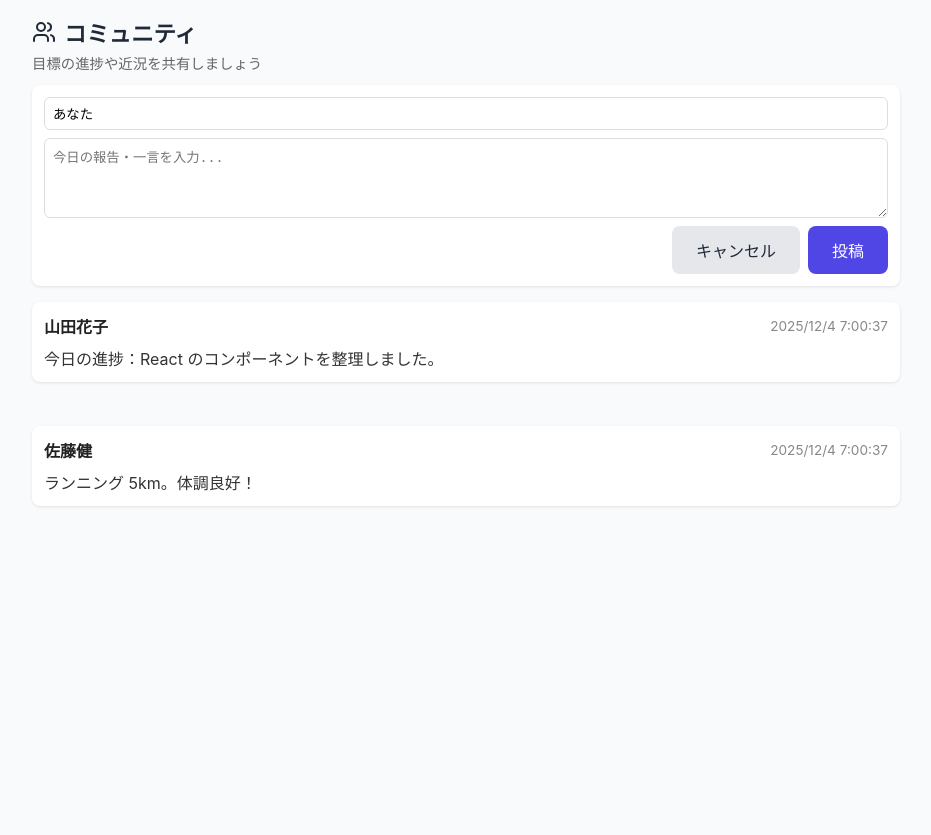
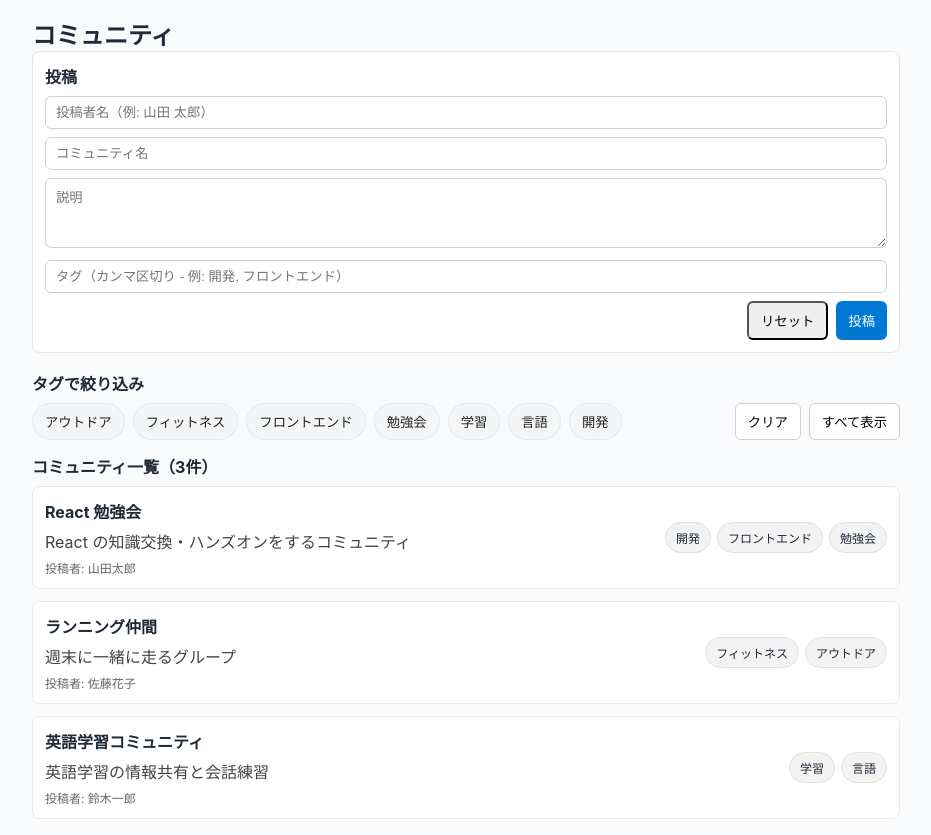
Before and after one commit to fca-koki-maeda/Team-C-Goal-App, a React (Vite) app: page /social in a window 1280 px wide. Shown: the whole page, without its empty margins (174-1105 px from the left). Before the commit the page ends 800 px from the top, so only its background shows below. Built offline with nearby package versions, Linux system fonts and the light colour scheme.

Commit message:
SNS機能カテゴリ分け追加

```diff
--- a/src/components/Social.tsx
+++ b/src/components/Social.tsx
@@ -1,89 +1,285 @@
-import React, { useState } from 'react';
-import '../styles/social.css';
-import { Users } from 'lucide-react';
+import React, { useEffect, useMemo, useState, FormEvent } from 'react';
 
-interface Post {
+type Community = {
 	id: string;
+	name: string;
+	description: string;
+	tags: string[];
 	author: string;
-  content: string;
-  date: string;
-}
+};
 
-const initialPosts: Post[] = [
+const STORAGE_KEY = 'social_communities_v1';
+
+const DEFAULT_COMMUNITIES: Community[] = [
 	{
-    id: 'p1',
-    author: '山田花子',
-    content: '今日の進捗：React のコンポーネントを整理しました。',
-    date: new Date().toLocaleString('ja-JP'),
+		id: 'c1',
+		name: 'React 勉強会',
+		description: 'React の知識交換・ハンズオンをするコミュニティ',
+		tags: ['開発', 'フロントエンド', '勉強会'],
+		author: '山田太郎',
 	},
 	{
-    id: 'p2',
-    author: '佐藤健',
-    content: 'ランニング 5km。体調良好！',
-    date: new Date().toLocaleString('ja-JP'),
+		id: 'c2',
+		name: 'ランニング仲間',
+		description: '週末に一緒に走るグループ',
+		tags: ['フィットネス', 'アウトドア'],
+		author: '佐藤花子',
+	},
+	{
+		id: 'c3',
+		name: '英語学習コミュニティ',
+		description: '英語学習の情報共有と会話練習',
+		tags: ['学習', '言語'],
+		author: '鈴木一郎',
 	},
 ];
 
-const Social: React.FC = () => {
-  const [posts, setPosts] = useState<Post[]>(initialPosts);
-  const [content, setContent] = useState('');
-  const [author, setAuthor] = useState('あなた');
+export default function Social(): JSX.Element {
+	// localStorage から読み込み（初期化関数で行う）
+	const [communities, setCommunities] = useState<Community[]>(() => {
+		try {
+			const raw = localStorage.getItem(STORAGE_KEY);
+			if (raw) {
+				const parsed = JSON.parse(raw) as Community[];
+				if (Array.isArray(parsed)) return parsed;
+			}
+		} catch {
+			// 読み込み失敗時はデフォルトを使う
+		}
+		return DEFAULT_COMMUNITIES;
+	});
 
-  const addPost = () => {
-    if (!content.trim()) return;
-    const newPost: Post = {
-      id: `p${Date.now()}`,
-      author: author || '匿名',
-      content: content.trim(),
-      date: new Date().toLocaleString('ja-JP'),
+	// localStorage に保存（communities が変わる度）
+	useEffect(() => {
+		try {
+			localStorage.setItem(STORAGE_KEY, JSON.stringify(communities));
+		} catch {
+			// 保存失敗は無視
+		}
+	}, [communities]);
+
+	// --- 投稿フォームの状態（投稿者名フィールドを追加） ---
+	const [name, setName] = useState('');
+	const [description, setDescription] = useState('');
+	const [tagInput, setTagInput] = useState(''); // カンマ区切りで入力
+	const [author, setAuthor] = useState(''); // 追加: 投稿者名入力
+
+	const handleSubmit = (e: FormEvent) => {
+		e.preventDefault();
+		const tags = tagInput
+			.split(',')
+			.map((t) => t.trim())
+			.filter(Boolean);
+		if (!name.trim()) return;
+		const newC: Community = {
+			id: `c${Date.now()}`,
+			name: name.trim(),
+			description: description.trim(),
+			tags,
+			author: author.trim() || '匿名', // 投稿者未入力時は '匿名'
 		};
-    setPosts([newPost, ...posts]);
-    setContent('');
+		setCommunities((prev) => [newC, ...prev]);
+		setName('');
+		setDescription('');
+		setTagInput('');
+		setAuthor(''); // リセット
 	};
 
+	// 全タグをユニークに抽出してソート
+	const allTags = useMemo(() => {
+		const s = new Set<string>();
+		communities.forEach((c) => c.tags.forEach((t) => s.add(t)));
+		return Array.from(s).sort();
+	}, [communities]);
+
+	// 選択タグ
+	const [selectedTags, setSelectedTags] = useState<string[]>([]);
+
+	const toggleTag = (tag: string) =>
+		setSelectedTags((prev) => (prev.includes(tag) ? prev.filter((t) => t !== tag) : [...prev, tag]));
+
+	const clearTags = () => setSelectedTags([]);
+
+	// フィルタ（選択タグが空なら全件、そうでなければ any マッチ）
+	const filtered = useMemo(() => {
+		if (selectedTags.length === 0) return communities;
+		return communities.filter((c) => c.tags.some((t) => selectedTags.includes(t)));
+	}, [communities, selectedTags]);
+
+	// スタイル（簡潔にインラインで）
+	const styles = {
+		container: { padding: 16, maxWidth: 900, margin: '0 auto' },
+		form: { marginBottom: 18, padding: 12, border: '1px solid #e6e6e6', borderRadius: 8, background: '#fff' },
+		input: { width: '100%', padding: '8px 10px', marginBottom: 8, borderRadius: 6, border: '1px solid #d0d0d0' },
+		tagCloud: { display: 'flex', gap: 8, flexWrap: 'wrap', alignItems: 'center' },
+		tagPill: (active = false) => ({
+			padding: '8px 12px',
+			borderRadius: 20,
+			background: active ? '#0078d4' : '#f3f5f7',
+			color: active ? '#fff' : '#222',
+			border: active ? '1px solid #005a9e' : '1px solid rgba(0,0,0,0.06)',
+			cursor: 'pointer',
+			fontWeight: active ? 700 : 500,
+			boxShadow: active ? '0 1px 4px rgba(0,0,0,0.08)' : undefined,
+		}),
+		chip: { display: 'inline-flex', gap: 6, alignItems: 'center', padding: '6px 8px', borderRadius: 999, background: '#eef6ff', color: '#005a9e', fontWeight: 600 },
+		communityCard: { border: '1px solid #eaeaea', padding: 12, borderRadius: 8, background: '#fff' },
+		authorText: { fontSize: 12, color: '#666', marginTop: 6 },
+	} as const;
+
 	return (
-    <div className="social-page">
-      <header className="social-header">
-        <div className="social-title">
-          <Users size={24} />
-          <h1>コミュニティ</h1>
-        </div>
-        <p className="social-sub">目標の進捗や近況を共有しましょう</p>
-      </header>
+		<div style={styles.container}>
+			<h2>コミュニティ</h2>
 
-      <section className="compose card">
+			{/* 投稿フォーム（投稿者名入力を追加） */}
+			<form onSubmit={handleSubmit} style={styles.form} aria-label="新規コミュニティ投稿フォーム">
+				<div style={{ marginBottom: 8, fontWeight: 700 }}>投稿</div>
+
 				<input
-          className="input-author"
+					style={styles.input}
+					placeholder="投稿者名（例: 山田 太郎）"
 					value={author}
 					onChange={(e) => setAuthor(e.target.value)}
-          placeholder="表示名"
+				/>
+
+				<input
+					style={styles.input}
+					placeholder="コミュニティ名"
+					value={name}
+					onChange={(e) => setName(e.target.value)}
 				/>
 				<textarea
-          className="input-content"
-          value={content}
-          onChange={(e) => setContent(e.target.value)}
-          placeholder="今日の報告・一言を入力..."
+					style={{ ...styles.input, minHeight: 70 }}
+					placeholder="説明"
+					value={description}
+					onChange={(e) => setDescription(e.target.value)}
 				/>
-        <div className="compose-actions">
-          <button className="btn btn-secondary" onClick={() => setContent('')}>キャンセル</button>
-          <button className="btn btn-primary" onClick={addPost}>投稿</button>
+				<input
+					style={styles.input}
+					placeholder="タグ（カンマ区切り - 例: 開発, フロントエンド）"
+					value={tagInput}
+					onChange={(e) => setTagInput(e.target.value)}
+				/>
+				<div style={{ display: 'flex', gap: 8, justifyContent: 'flex-end' }}>
+					<button type="button" onClick={() => { setName(''); setDescription(''); setTagInput(''); setAuthor(''); }} style={{ padding: '8px 12px', borderRadius: 6 }}>
+						リセット
+					</button>
+					<button type="submit" style={{ padding: '8px 12px', borderRadius: 6, background: '#0078d4', color: '#fff', border: 'none' }}>
+						投稿
+					</button>
 				</div>
+			</form>
+
+			{/* タグフィルタ（見やすいタグクラウド） */}
+			<section aria-labelledby="tag-filter" style={{ marginBottom: 14 }}>
+				<div id="tag-filter" style={{ marginBottom: 8, fontWeight: 700 }}>
+					タグで絞り込み
+				</div>
+
+				<div style={{ display: 'flex', gap: 12, alignItems: 'center', marginBottom: 8 }}>
+					<div style={styles.tagCloud}>
+						{allTags.length === 0 ? (
+							<div style={{ color: '#666' }}>タグがありません</div>
+						) : (
+							allTags.map((tag) => {
+								const active = selectedTags.includes(tag);
+								return (
+									<button
+										key={tag}
+										type="button"
+										onClick={() => toggleTag(tag)}
+										aria-pressed={active}
+										style={styles.tagPill(active)}
+										title={`タグ: ${tag}`}
+									>
+										{tag}
+									</button>
+								);
+							})
+						)}
+					</div>
+
+					<div style={{ marginLeft: 'auto', display: 'flex', gap: 8 }}>
+						<button
+							type="button"
+							onClick={clearTags}
+							style={{ padding: '8px 12px', borderRadius: 6, border: '1px solid #d0d0d0', background: '#fff' }}
+						>
+							クリア
+						</button>
+						<button
+							type="button"
+							onClick={() => setSelectedTags([])}
+							style={{ padding: '8px 12px', borderRadius: 6, border: '1px solid #d0d0d0', background: '#fff' }}
+						>
+							すべて表示
+						</button>
+					</div>
+				</div>
+
+				{selectedTags.length > 0 && (
+					<div style={{ marginBottom: 8 }}>
+						選択中:
+						<span style={{ marginLeft: 8, display: 'inline-flex', gap: 8, flexWrap: 'wrap', verticalAlign: 'middle' }}>
+							{selectedTags.map((t) => (
+								<span key={t} style={styles.chip}>
+									{t}
+									<button
+										type="button"
+										onClick={() => toggleTag(t)}
+										aria-label={`タグ ${t} を解除`}
+										style={{ background: 'transparent', border: 'none', cursor: 'pointer', color: '#005a9e' }}
+									>
+										×
+									</button>
+								</span>
+							))}
+						</span>
+					</div>
+				)}
 			</section>
 
-      <section className="feed">
-        {posts.map((p) => (
-          <article key={p.id} className="post card">
-            <div className="post-header">
-              <strong className="post-author">{p.author}</strong>
-              <span className="post-date">{p.date}</span>
+			{/* コミュニティ一覧（投稿者名を表示） */}
+			<section aria-labelledby="community-list">
+				<div id="community-list" style={{ marginBottom: 8, fontWeight: 700 }}>
+					コミュニティ一覧（{filtered.length}件）
 				</div>
-            <p className="post-content">{p.content}</p>
-          </article>
+
+				<ul style={{ listStyle: 'none', padding: 0, margin: 0, display: 'grid', gap: 12 }}>
+					{filtered.map((c) => (
+						<li key={c.id} style={styles.communityCard}>
+							<div style={{ display: 'flex', justifyContent: 'space-between', gap: 12 }}>
+								<div>
+									<div style={{ fontWeight: 700 }}>{c.name}</div>
+									<div style={{ color: '#444', marginTop: 6 }}>{c.description}</div>
+									<div style={styles.authorText}>投稿者: {c.author}</div> {/* 追加表示 */}
+								</div>
+								<div style={{ display: 'flex', gap: 6, flexWrap: 'wrap', alignItems: 'center' }}>
+									{c.tags.map((t) => (
+										<span
+											key={t}
+											style={{
+												fontSize: 12,
+												padding: '6px 10px',
+												borderRadius: 999,
+												background: '#f3f3f3',
+												border: '1px solid #e0e0e0',
+												cursor: 'pointer',
+											}}
+											onClick={() => toggleTag(t)}
+											role="button"
+											aria-pressed={selectedTags.includes(t)}
+											title={`このタグで絞り込む: ${t}`}
+										>
+											{t}
+										</span>
 									))}
-        {posts.length === 0 && <p className="empty-state">まだ投稿がありません</p>}
+								</div>
+							</div>
+						</li>
+					))}
+				</ul>
 			</section>
 		</div>
 	);
-};
-
-export default Social;
+}
```
Lines whose indentation alone changed are shown as unchanged.
